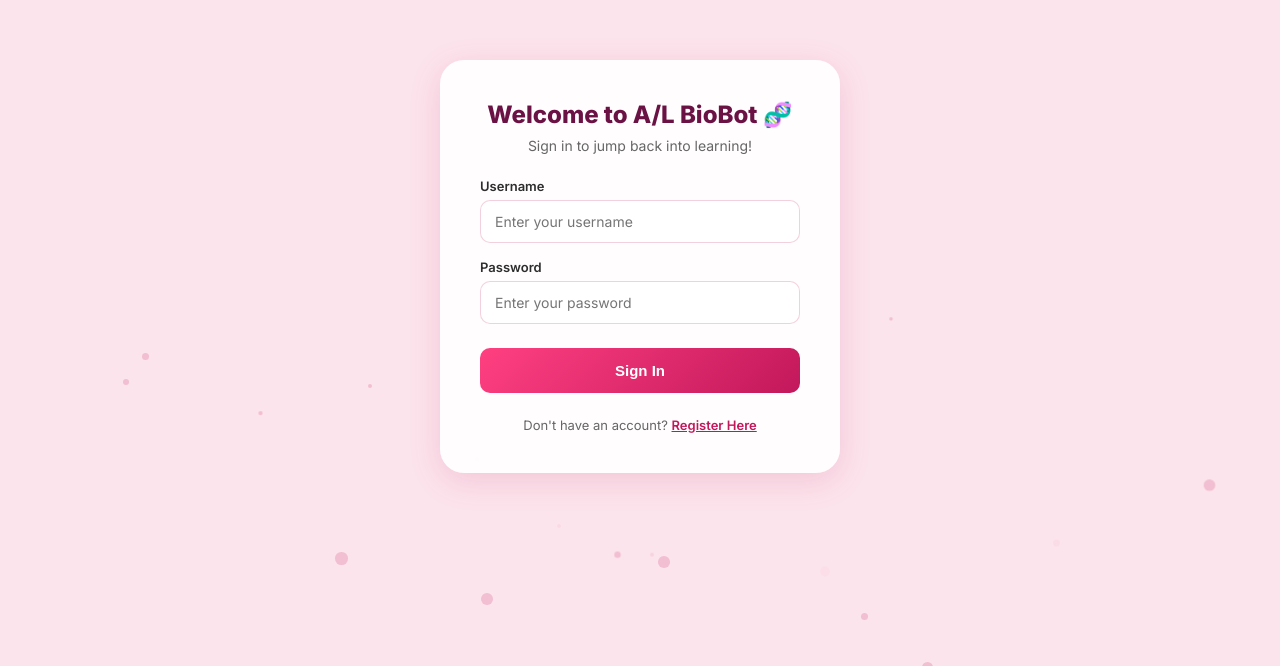
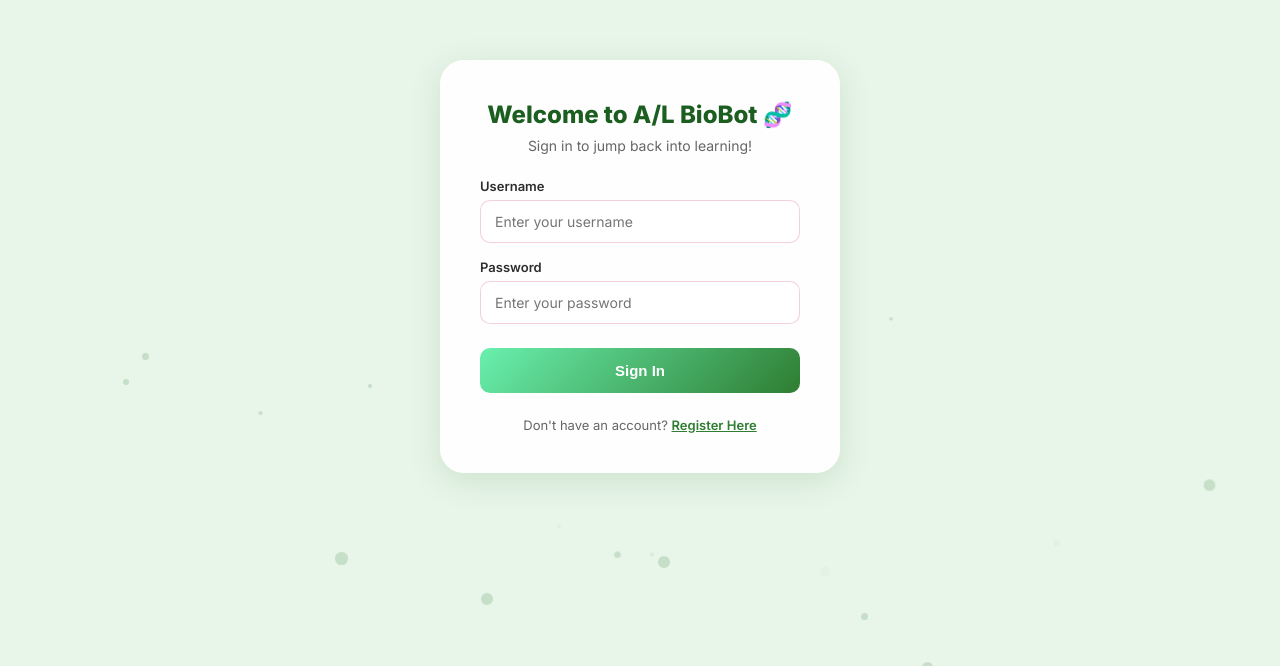
Before and after one commit to nipunnirman/AL-bio-question-answer-resource-book, a React (Vite) app in the folder frontend/: page / in a window 1280 px wide. Shown: the part 134-800 px from the top of the page. Built offline with nearby package versions, Linux system fonts and the light colour scheme.

Commit message:
Update index.css

```diff
--- a/frontend/src/index.css
+++ b/frontend/src/index.css
@@ -9,33 +9,33 @@
 }
 
 :root {
-  /* Primary palette — pink/magenta from the Figma */
-  --primary-dark: #6b1245;
-  --primary: #c2185b;
-  --primary-light: #e91e78;
-  --primary-lighter: #f06292;
-  --accent: #ff4081;
+  /* Primary palette — green */
+  --primary-dark: #1b5e20;
+  --primary: #2e7d32;
+  --primary-light: #4caf50;
+  --primary-lighter: #81c784;
+  --accent: #69f0ae;
 
   /* Backgrounds */
-  --bg-header: linear-gradient(135deg, #7b1450 0%, #4a0e30 100%);
-  --bg-body: #fce4ec;
+  --bg-header: linear-gradient(135deg, #1b5e20 0%, #0d3b11 100%);
+  --bg-body: #e8f5e9;
   --bg-bubble-bot: #ffffff;
-  --bg-bubble-user: linear-gradient(135deg, #e91e78 0%, #c2185b 100%);
+  --bg-bubble-user: linear-gradient(135deg, #4caf50 0%, #2e7d32 100%);
   --bg-input: #ffffff;
 
   /* Text */
   --text-primary: #2d2d2d;
   --text-secondary: #666;
   --text-on-primary: #ffffff;
-  --text-bot-name: #c2185b;
+  --text-bot-name: #2e7d32;
 
   /* Particles */
-  --particle-color: rgba(194, 24, 91, 0.18);
+  --particle-color: rgba(46, 125, 50, 0.18);
 
   /* Misc */
   --shadow-sm: 0 2px 8px rgba(0, 0, 0, 0.06);
   --shadow-md: 0 4px 20px rgba(0, 0, 0, 0.08);
-  --shadow-lg: 0 8px 32px rgba(194, 24, 91, 0.15);
+  --shadow-lg: 0 8px 32px rgba(46, 125, 50, 0.15);
   --radius-sm: 10px;
   --radius-md: 16px;
   --radius-lg: 24px;
```
